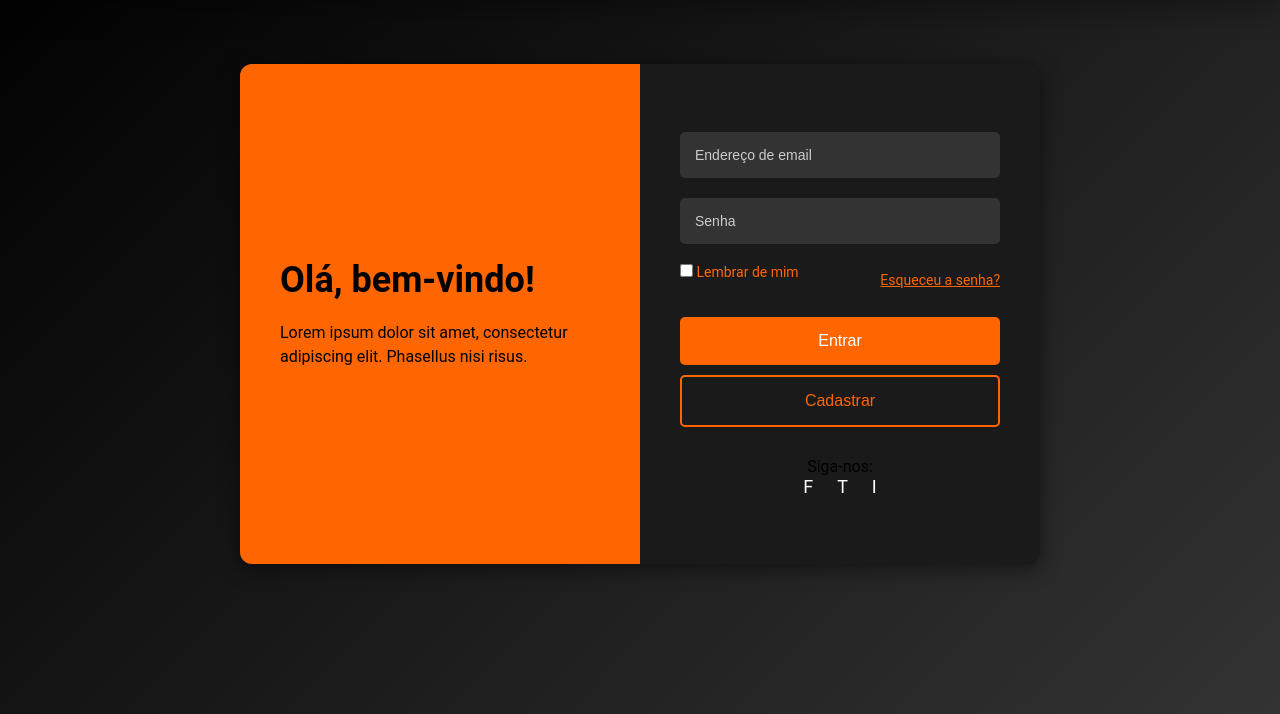
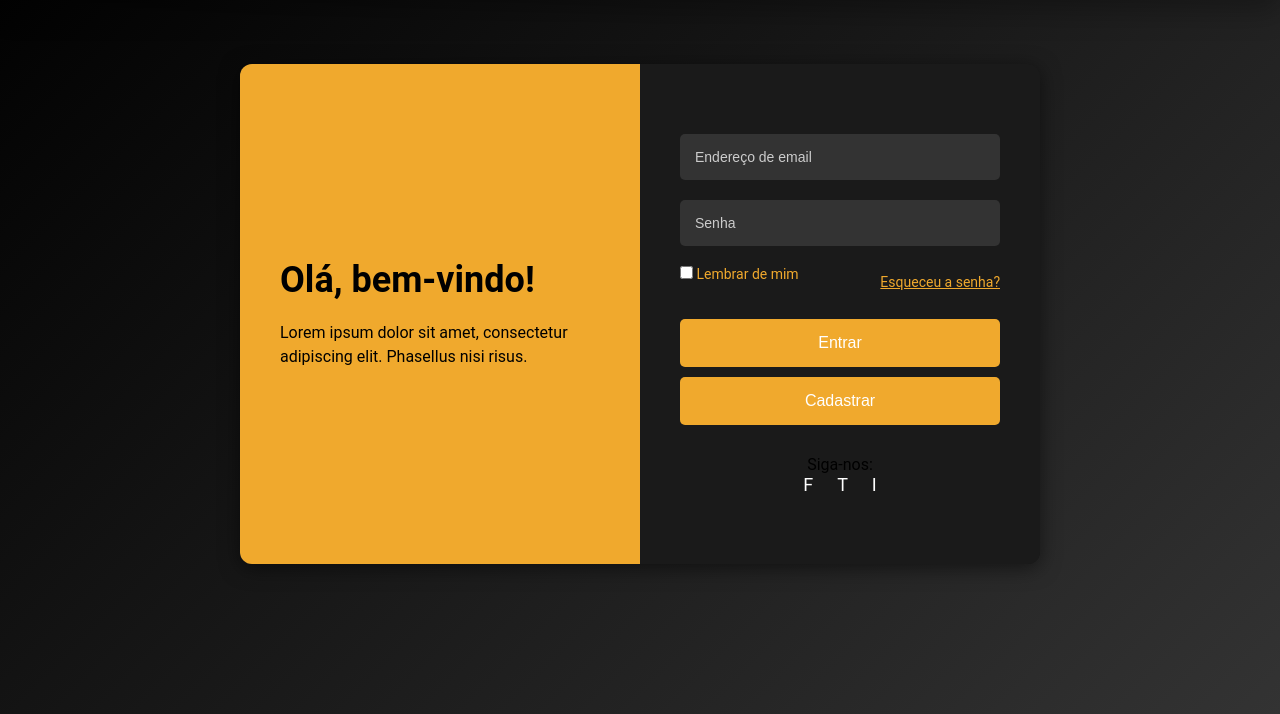
Before and after one commit to PalavroDev/fala.ai, a PHP site: page /login.html in a window 1280 px wide. Shown: the part 86-800 px from the top of the page. Run offline with PHP 8.4, Linux system fonts and the light colour scheme.

Commit message:
Cores alteradas

```diff
--- a/html-css/css/main.css
+++ b/html-css/css/main.css
@@ -119,6 +119,11 @@ nav{
   transition: transform 1s ease;
 }
 
+.container-wrapper.expandido {
+  width: 1000px;
+  height: 600px;
+}
+
 .container {
   background-color: #1a1a1a;
   width: 100%;
@@ -136,7 +141,7 @@ nav{
 }
 
 .left-side {
-  background-color: #ff6600;
+  background-color: #f0a92d;
   width: 50%;
   padding: 40px;
   display: flex;
@@ -191,7 +196,7 @@ nav{
 }
 
 .right-side button {
-  background-color: #ff6600;
+  background-color: #f0a92d;
   border: none;
   padding: 15px;
   border-radius: 5px;
@@ -202,7 +207,7 @@ nav{
 }
 
 .right-side button:hover {
-  background-color: #e65c00;
+  background-color: #f0a92d;
 }
 
 .social-login {
@@ -223,7 +228,13 @@ nav{
 }
 
 .back-to-login a {
-  color: #ff6600;
+  color: #f0a92d;
   text-decoration: none;
   font-size: 14px;
 }
+
+.buttom#cadastro{
+  background-color: transparent;
+  color: #f0a92d;
+  border: 2px solid #f0a92d;
+}
--- a/html-css/js/script.js
+++ b/html-css/js/script.js
@@ -1,9 +1,9 @@
     // Ao clicar o container roda
-document.getElementById('showSignupBtn').addEventListener('click', function() {
+    document.getElementById('btCadastro').addEventListener('click', function() {
       document.getElementById('containerWrapper').style.transform = 'rotateY(180deg)';
     });
       // Ao clicar o container roda
-  document.getElementById('showLoginBtn').addEventListener('click', function(e) {
+    document.getElementById('btLogin').addEventListener('click', function(e) {
       e.preventDefault();
       document.getElementById('containerWrapper').style.transform = 'rotateY(0deg)';
     });
--- a/html-css/login.html
+++ b/html-css/login.html
@@ -36,12 +36,12 @@
         <div class="options">
           <label>
             <input type="checkbox">
-            <font color= #ff6600> Lembrar de mim </font>
+            <font color= #f0a92d> Lembrar de mim </font>
           </label>
-          <a href="#" style="color: #ff6600">Esqueceu a senha?</a>
+          <a href="#" style="color:#f0a92d">Esqueceu a senha?</a>
         </div>
         <button type="submit">Entrar</button>
-        <button type="button" id="showSignupBtn" style="background-color: transparent; color: #ff6600; border: 2px solid #ff6600;">Cadastrar</button>
+        <button type="button" id="btCadastro">Cadastrar</button>
       </form>
       <div class="social-login">
         <p>Siga-nos:</p>
@@ -64,10 +64,17 @@
         <input type="email" placeholder="Endereço de email" required>
         <input type="password" placeholder="Senha" required>
         <input type="password" placeholder="Confirmar senha" required>
+        <label for="cars">Choose a car:</label>
+        <select id="cars" name="cars" size="4" multiple>
+          <option value="volvo">Volvo</option>
+          <option value="saab">Saab</option>
+          <option value="fiat">Fiat</option>
+          <option value="audi">Audi</option>
+        </select>
         <button type="submit">Criar conta</button>
         <button type="button" onclick="limparCampos()">Limpar</button>
         <div class="back-to-login">
-          <a href="#" id="showLoginBtn">Já tem uma conta? Faça login</a>
+          <a href="#" id="btLogin">Já tem uma conta? Faça login</a>
         </div>
       </form>
     </div>
```
Lines whose indentation alone changed are shown as unchanged.
